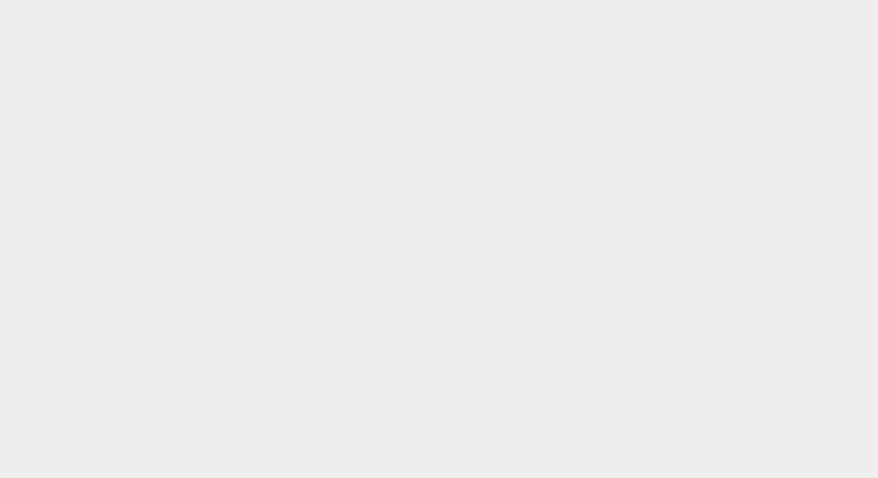
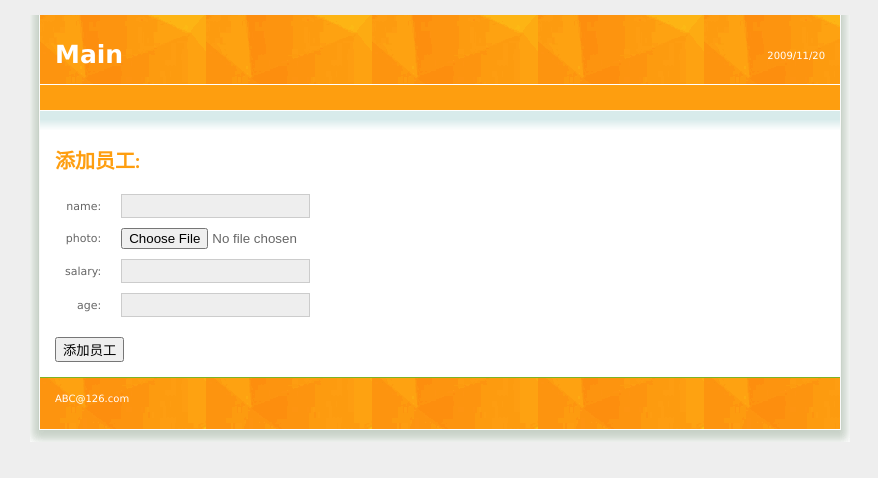
Before and after one commit to Du-web/pro_ems, a Vue app: page /#/add in a window 1280 px wide. Shown: the top 478 px of the page, without its empty margins (200-1078 px from the left). Built offline with nearby package versions, Linux system fonts and the light colour scheme.

Commit message:
新建add.vue添加员工的界面，并将填写的员工信息发送到后端，成功添加返还到主页面

```diff
--- /dev/null
+++ b/src/components/Add.vue
@@ -0,0 +1,121 @@
+<template>
+    <div id="wrap">
+        <div id="top_content">
+            <div id="header">
+                <div id="rightheader">
+                    <p>
+                        2009/11/20
+                        <br />
+                    </p>
+                </div>
+                <div id="topheader">
+                    <h1 id="title">
+                        <a href="#">Main</a>
+                    </h1>
+                </div>
+                <div id="navigation">
+                </div>
+            </div>
+            <div id="content">
+                <p id="whereami">
+                </p>
+                <h1>
+                    添加员工:
+                </h1>
+                <table cellpadding="0" cellspacing="0" border="0"
+                       class="form_table">
+                    <tr>
+                        <td valign="middle" align="right">
+                            name:
+                        </td>
+                        <td valign="middle" align="left">
+                            <input type="text" class="inputgri" name="name" v-model="emp_name"/>
+                        </td>
+                    </tr>
+                    <tr>
+                        <td valign="middle" align="right">
+                            photo:
+                        </td>
+                        <td valign="middle" align="left">
+                            <input type="file" name="photo" ref="photo"/>
+                        </td>
+                    </tr>
+                    <tr>
+                        <td valign="middle" align="right">
+                            salary:
+                        </td>
+                        <td valign="middle" align="left">
+                            <input type="text" class="inputgri" name="salary" v-model="salary"/>
+                        </td>
+                    </tr>
+                    <tr>
+                        <td valign="middle" align="right">
+                            age:
+                        </td>
+                        <td valign="middle" align="left">
+                            <input type="text" class="inputgri" name="age" v-model="age"/>
+                        </td>
+                    </tr>
+                </table>
+                <p>
+                    <input type="submit" class="el-button" value="添加员工" @click="add_emp"/>
+                </p>
+            </div>
+        </div>
+        <div id="footer">
+            <div id="footer_bg">
+                ABC@126.com
+            </div>
+        </div>
+    </div>
+</template>
+
+<script>
+    export default {
+        name: "Add",
+        data(){
+            return {
+                emp_name: '',
+                salary: '',
+                age: ''
+            }
+        },
+        methods:{
+            add_emp(){
+                let file = this.$refs.photo.files[0]
+                let formData = new FormData();
+                formData.append('emp_name', this.emp_name);
+                formData.append('salary', this.salary);
+                formData.append('age', this.age);
+                formData.append('img', file);
+                this.$axios({
+                    url: "http://127.0.0.1:8000/emsapp/emp/",
+                    method: 'post',
+                    data: formData,
+                    headers: {
+                        'content-type': 'multipart/form-data'
+                    }
+                }).then(res => {
+                    this.$message({
+                        message: '恭喜你，添加成功',
+                        type: 'success',
+                        duration: 1000,
+                        showClose: true,
+                    })
+                    this.$router.push('/index');
+                }).catch(error => {
+                    this.$message({
+                        message: '添加失败',
+                        type: 'success',
+                        duration: 1000,
+                        showClose: true,
+                    });
+                })
+            }
+        }
+    }
+</script>
+
+<style scoped>
+
+</style>
--- a/src/components/Index.vue
+++ b/src/components/Index.vue
@@ -58,7 +58,9 @@
                     </tr>
                 </table>
                 <p>
-                    <input type="button" class="button" value="Add Employee"/>
+                    <el-button>
+                        <router-link to="/add">添加员工</router-link>
+                    </el-button>
                 </p>
             </div>
         </div>
--- a/src/router/index.js
+++ b/src/router/index.js
@@ -3,6 +3,7 @@ import Router from 'vue-router'
 import Register from "../components/Register";
 import Login from "../components/Login";
 import Index from "../components/Index";
+import Add from "../components/Add";
 
 Vue.use(Router)
 
@@ -28,5 +29,10 @@ export default new Router({
           name: 'Index',
           component: Index,
       },
+      {
+          path: '/add',
+          name: "Add",
+          component: Add,
+      },
   ]
 })
```
